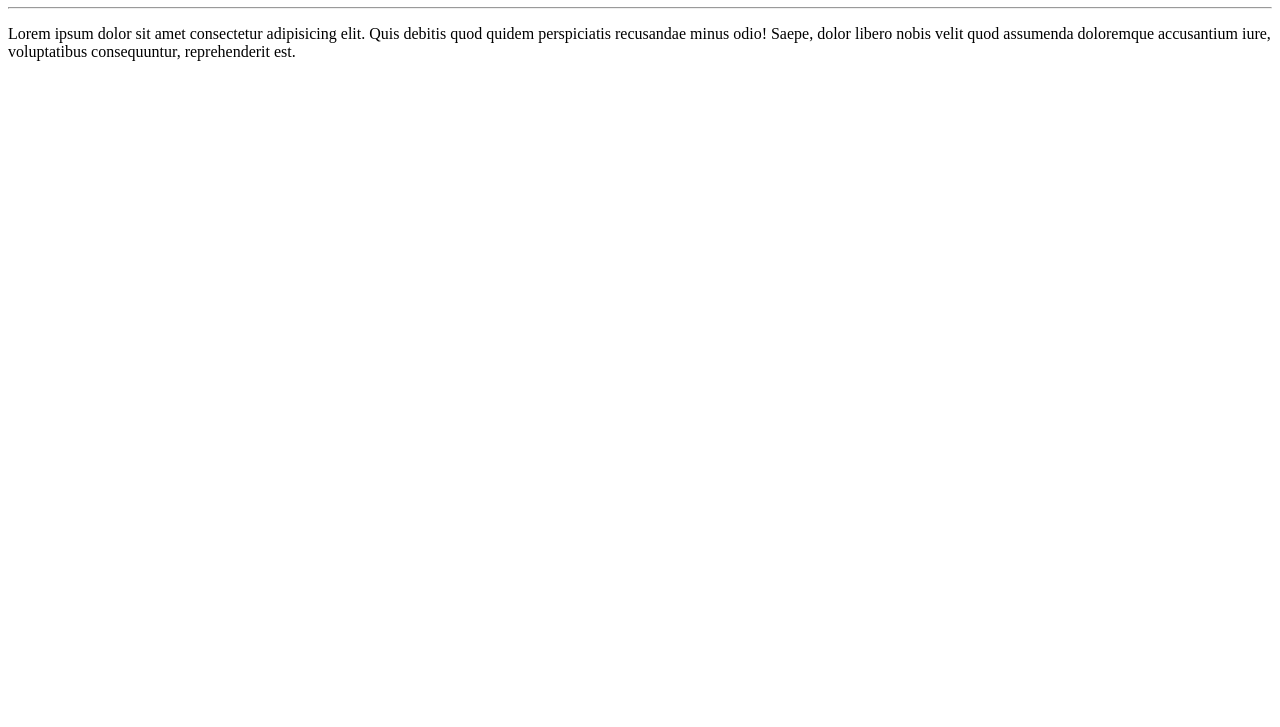
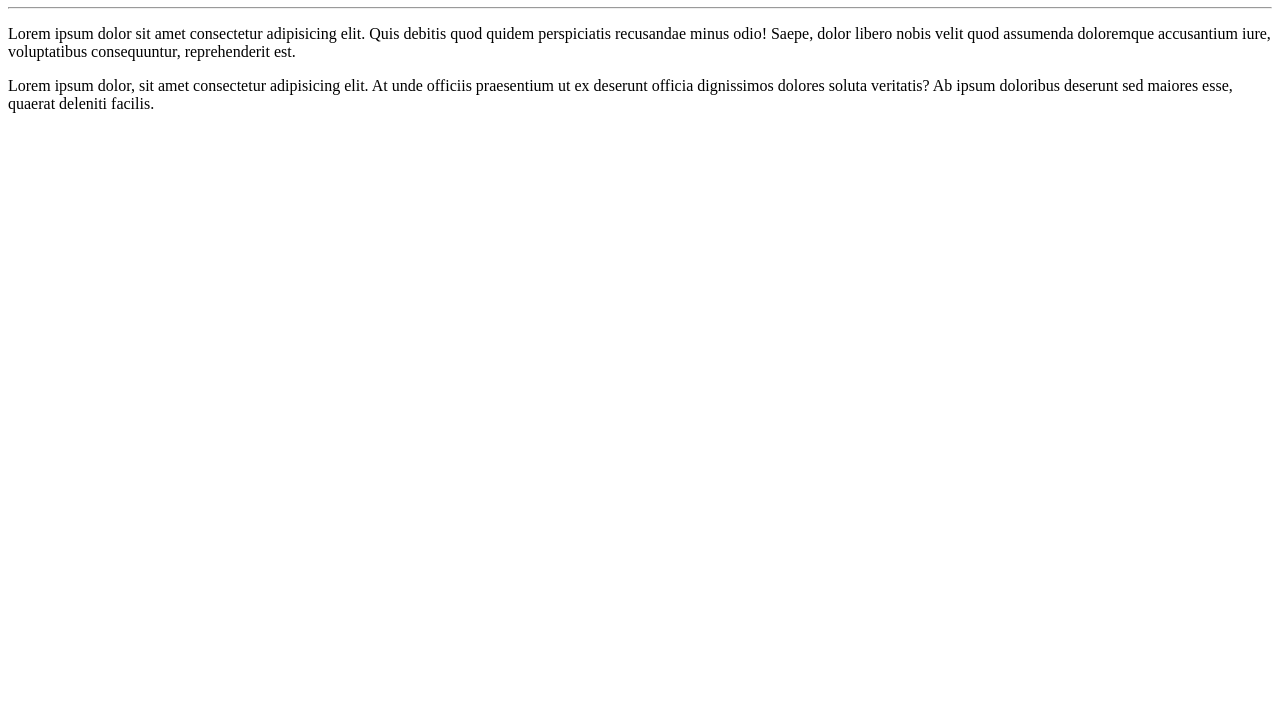
Before and after one commit to ViniciusAlexsander/Ola-Mundo, a plain HTML site: page site-exemplo/index.html in a window 1280 px wide. Shown: the part 73-800 px from the top of the page. Drawn offline with Linux system fonts and the light colour scheme.

Commit message:
Adicionei um parágrafo

```diff
--- a/site-exemplo/index.html
+++ b/site-exemplo/index.html
@@ -14,5 +14,6 @@
       quod assumenda doloremque accusantium iure, voluptatibus consequuntur,
       reprehenderit est.
     </p>
+    <p>Lorem ipsum dolor, sit amet consectetur adipisicing elit. At unde officiis praesentium ut ex deserunt officia dignissimos dolores soluta veritatis? Ab ipsum doloribus deserunt sed maiores esse, quaerat deleniti facilis.</p>
   </body>
 </html>
```
